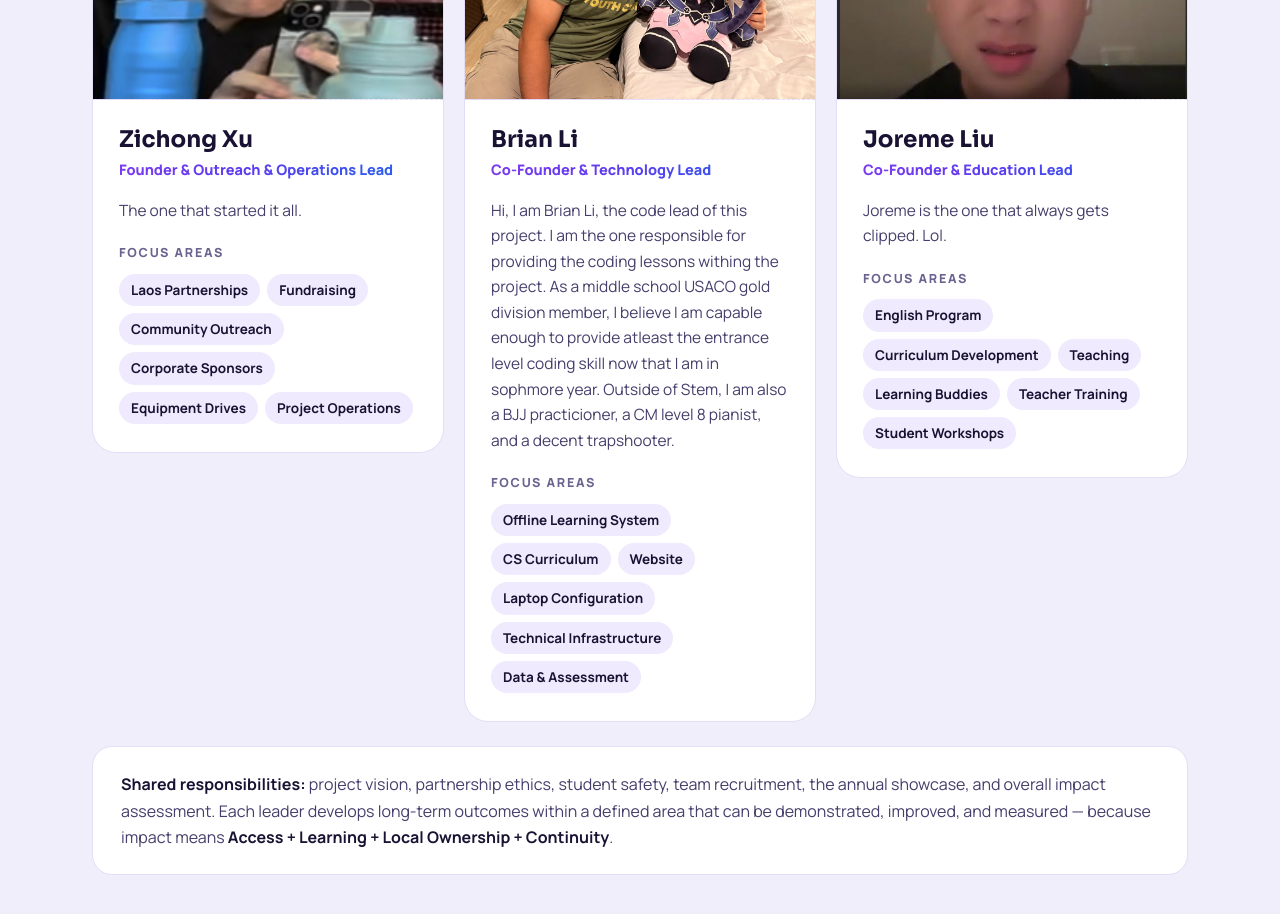
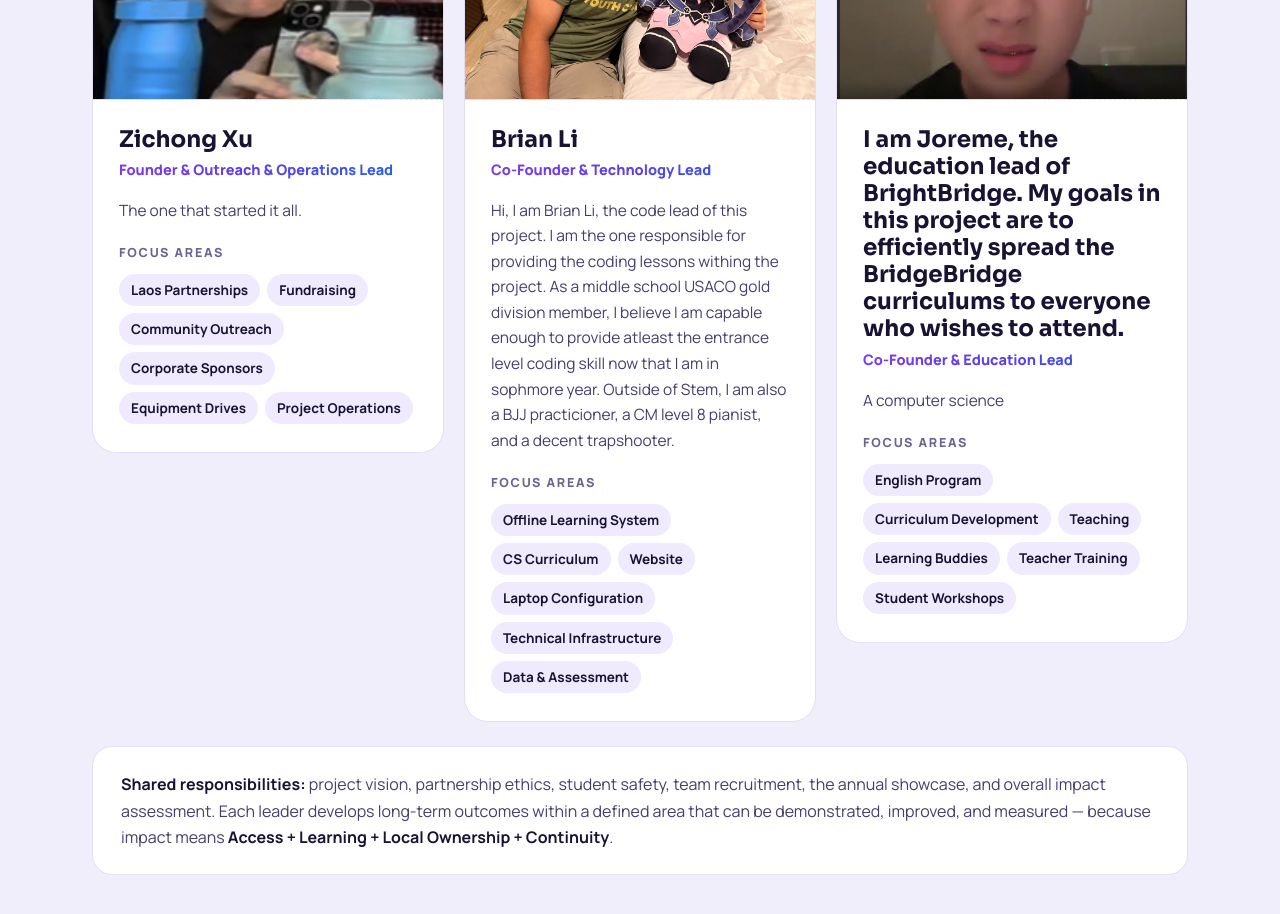
Before and after one commit to Tohka-Glazer/BrightBridge, a plain HTML site: page index.html in a window 1280 px wide. Shown: the part 7920-8834 px from the top of the page. Drawn offline with Linux system fonts and the light colour scheme; files whose address does not match are found by name.

Commit message:
Revise Joreme's introduction and biography
Updated Joreme's introduction and bio in the HTML.

```diff
--- a/index.html
+++ b/index.html
@@ -323,9 +323,9 @@
              <img src="images/Joreme.jpg" alt="Joreme" class="member-photo">
 	  </div>
           <div class="m-body">
-            <h3>Joreme Liu</h3>
+            <h3>I am Joreme, the education lead of BrightBridge. My goals in this project are to efficiently spread the BridgeBridge curriculums to everyone who wishes to attend.</h3>
             <p class="role">Co-Founder &amp; Education Lead</p>
-            <p class="bio">Joreme is the one that always gets clipped. Lol.</p>
+            <p class="bio">A computer science</p>
             <div class="focus">
               <p class="f-label">Focus Areas</p>
               <ul>
```
